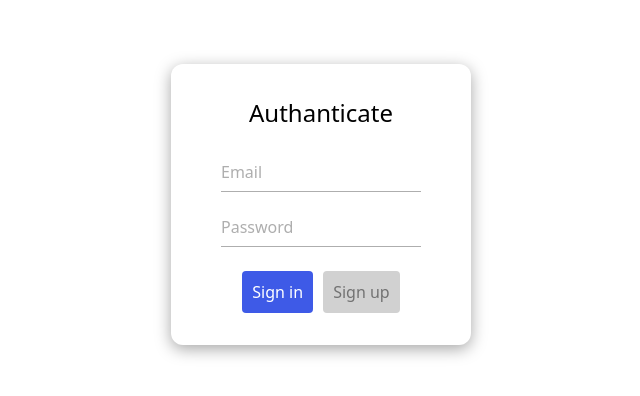
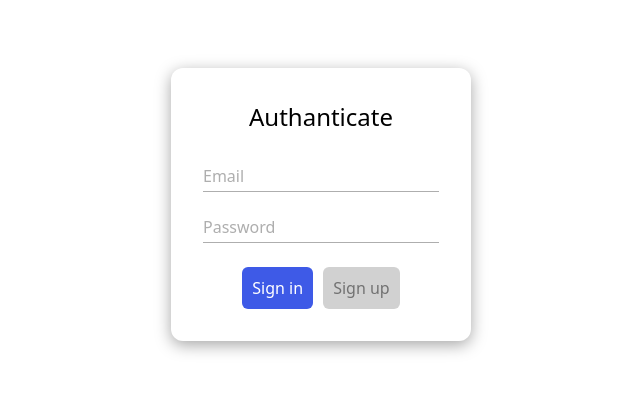
Before and after one commit to grigorijtomczuk/simple-form, a website: page public/index.html in a window 1280 px wide. Shown: the part 196-592 px from the top of the page, 319-959 px from the left. Drawn offline with Linux system fonts and the light colour scheme.

Commit message:
Polish things up; make focused input and its label color-accented

```diff
--- a/public/styles/main.css
+++ b/public/styles/main.css
@@ -21,24 +21,21 @@
 
 .form__text-input-group {
 	position: relative;
-	margin: 0 auto;
-	margin-bottom: 24px;
-	width: fit-content;
+	margin: 0 0 24px 0;
 }
 
 .form__text-input {
 	transition: 0.25s ease;
-	width: 200px;
+	width: 100%;
 	border: none;
 	border-bottom: 1px solid #aeaeae;
 	outline: none;
-	padding: 4px 0;
-	background: none;
+	padding: 0 0 4px 0;
+	background: transparent;
 	font: 16px system-ui;
 }
 
-.form__text-input:focus,
-.form__text-input:not(:placeholder-shown) {
+.form__text-input:focus {
 	border-bottom: 1px solid #727272;
 }
 
@@ -52,8 +49,11 @@
 
 .form__text-input:focus ~ .form__text-input-label,
 .form__text-input:not(:placeholder-shown) ~ .form__text-input-label {
+	transform: translateY(-16px);
 	font-size: 12px;
-	transform: translateY(-12px);
+}
+
+.form__text-input:focus ~ .form__text-input-label {
 	color: #727272;
 }
 
@@ -66,7 +66,7 @@
 .form__button {
 	transition: 0.25s ease;
 	border: none;
-	border-radius: 4px;
+	border-radius: 6px;
 	outline: none;
 	padding: 10px;
 	cursor: pointer;
```
